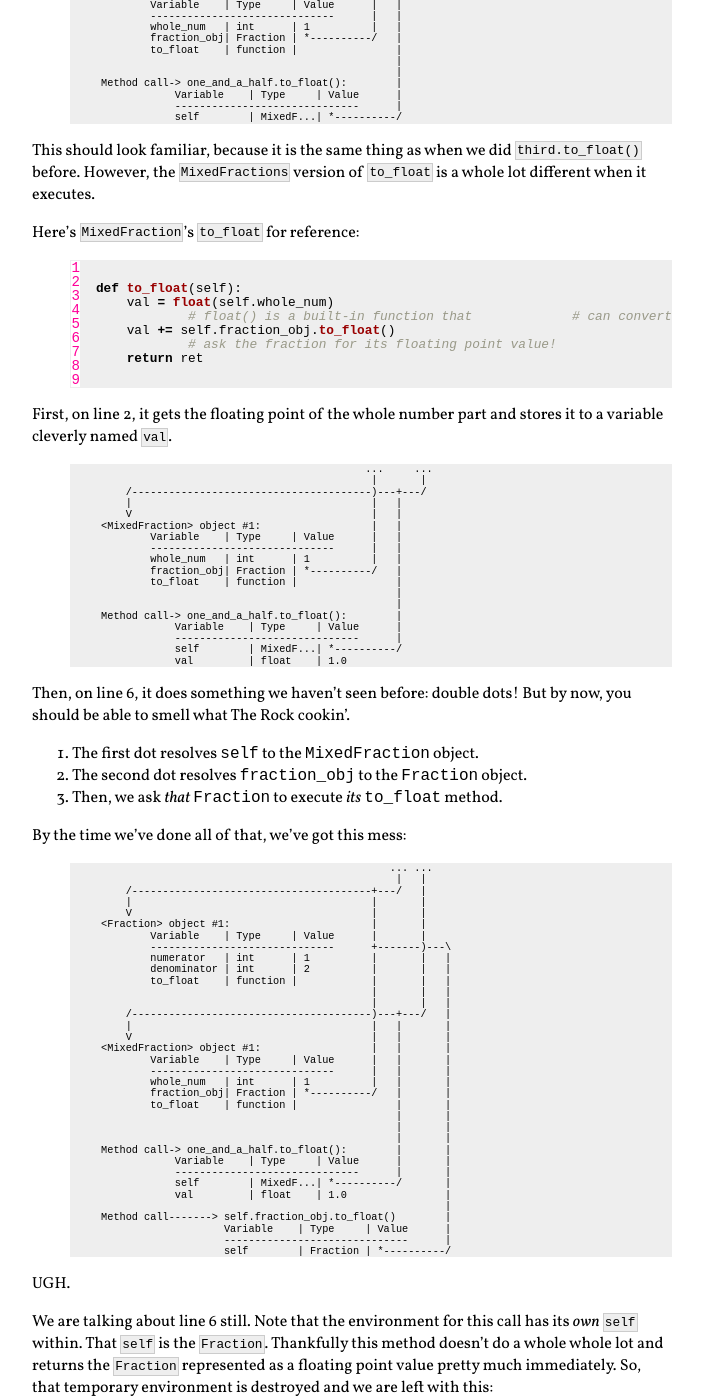
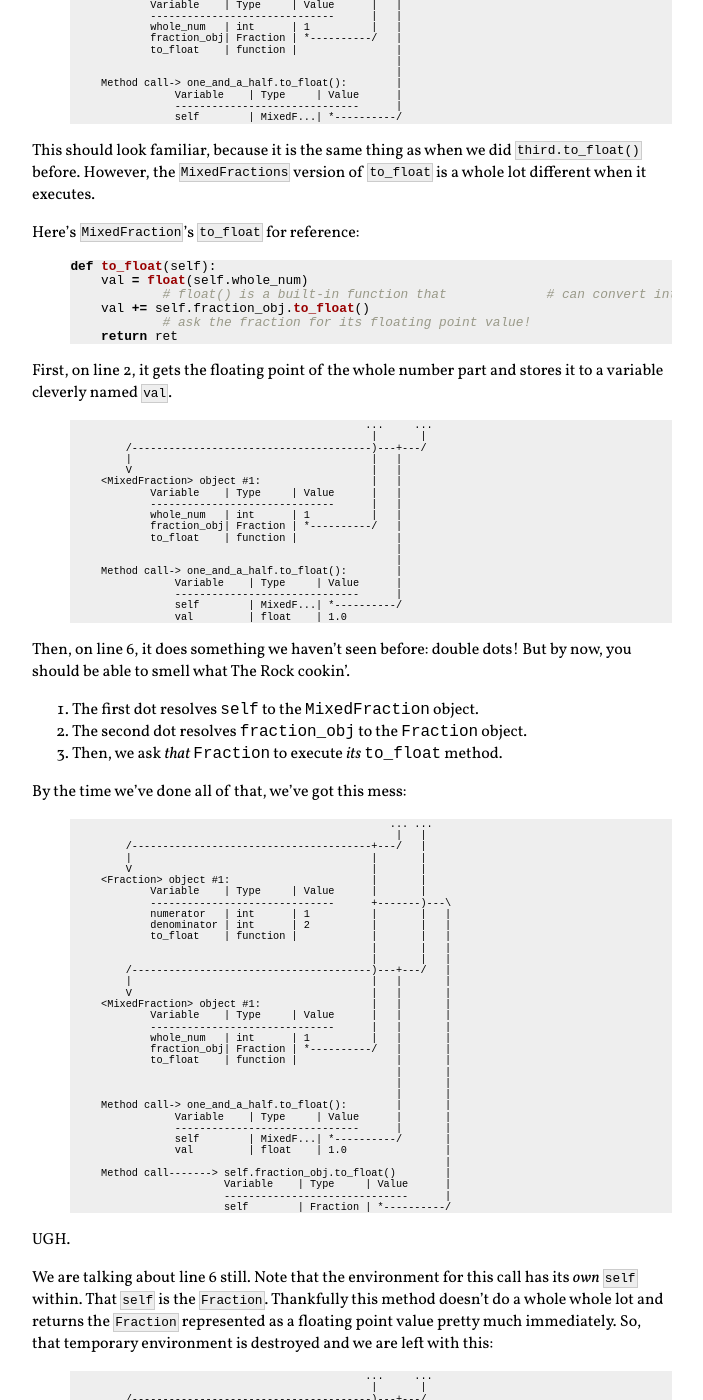
Before and after one commit to cscorley/cscorley.github.io, a Jekyll site: the page built from _posts/2014-02-19-object-environment.markdown, in a window 1280 px wide and 1400 px high, scrolled down 11834 px. Shown: the whole window, without its empty margins (352-1055 px from the left). Built offline with Jekyll 4.4.1, drawn with Linux system fonts in a browser that asks for light colours; Markdown is read by kramdown in place of the engine named in the settings.

Commit message:
Yay, linenos breaks things

```diff
--- a/_posts/2014-02-19-object-environment.markdown
+++ b/_posts/2014-02-19-object-environment.markdown
@@ -987,7 +987,7 @@ This should look familiar, because it is the same thing as when we did
 
 Here's `MixedFraction`'s `to_float` for reference:
 
-{% highlight python linenos %}
+{% highlight python %}
 
 def to_float(self):
     val = float(self.whole_num)
--- a/css/styles.css
+++ b/css/styles.css
@@ -5,6 +5,7 @@ a {
 body {
     font-family: Vollkorn, Georgia, Cambria, "Times New Roman", Times, serif;
 }
+
 
 h1, h2, h3, h4 {
     font-family: Arial, Verdana, sans-serif;
@@ -63,6 +64,7 @@ p code, ul code {
     white-space: nowrap;
     vertical-align: middle;
 }
+
 
 .container {
     margin: 9em 0 3em 0;
@@ -208,11 +210,12 @@ p.feature-image img {
     margin: 0 0 0 3em;
 }
 
-.lineno {
-    font-size: 1.1em;
+.gutter .lineno {
     margin: 0 1em 0 0;
     color: #f09;
     background: #fff;
+    background: #eee;
+    font-size: 0.8em;
 }
 
 .in_prompt{
```
